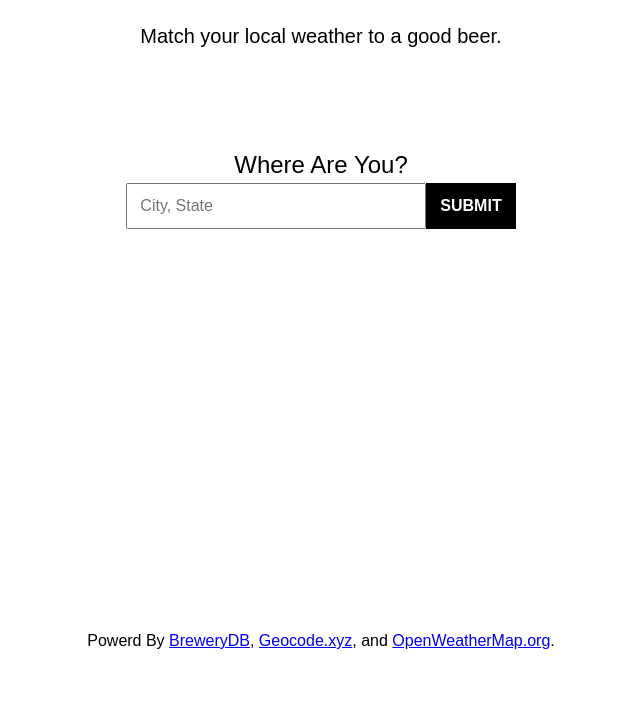
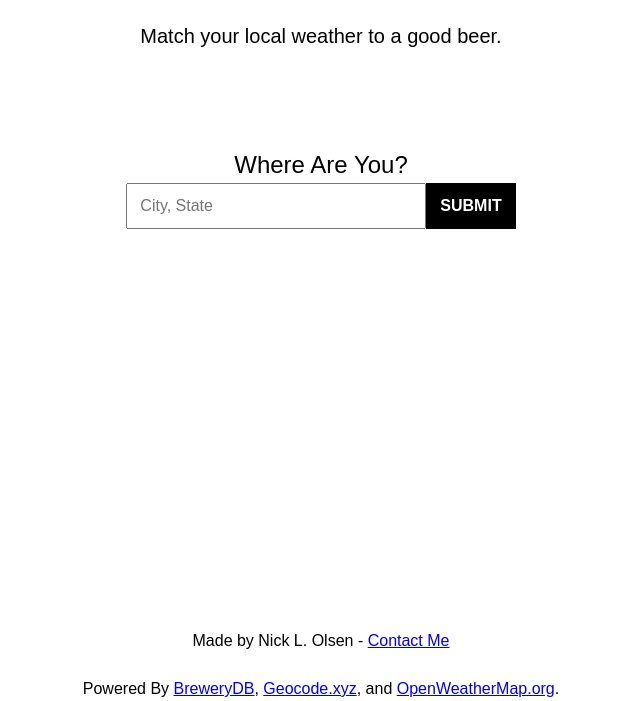
Before and after one commit to ncko/BeerWeather, a plain HTML site: page index.html in a window 1280 px wide. Shown: the part 99-800 px from the top of the page, without its empty margins (319-959 px from the left). Drawn offline with nearby package versions, Linux system fonts and the light colour scheme.

Commit message:
Add contact link to footer

```diff
--- a/index.html
+++ b/index.html
@@ -13,7 +13,7 @@
 
   <header role="banner">
     <div class="wrapper">
-      <h1>BeerWeather</h1>
+      <h1><span>Beer</span>Weather</h1>
     </div>
   </header>
 
@@ -63,7 +63,8 @@
 
   <footer role="contentinfo">
     <div class="wrapper">
-      <p>Powerd By <a href="http://www.brewerydb.com/">BreweryDB</a>, <a href="http://geocode.xyz">Geocode.xyz</a>, and <a href="http://openweathermap.org">OpenWeatherMap.org</a>.</p>
+      <p>Made by Nick L. Olsen - <a href="mailto:nicholaslolsen@gmail.com">Contact Me</a></p>
+      <p class="micro-copy">Powered By <a href="http://www.brewerydb.com/">BreweryDB</a>, <a href="http://geocode.xyz">Geocode.xyz</a>, and <a href="http://openweathermap.org">OpenWeatherMap.org</a>.</p>
     </div>
   </footer>
 
```
